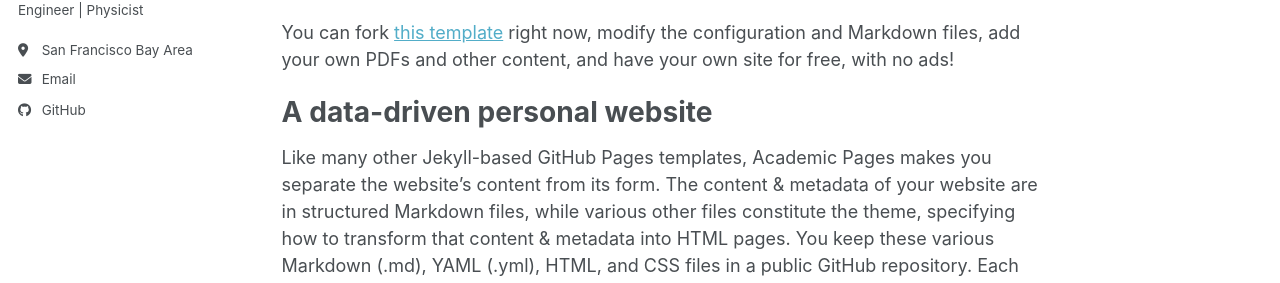
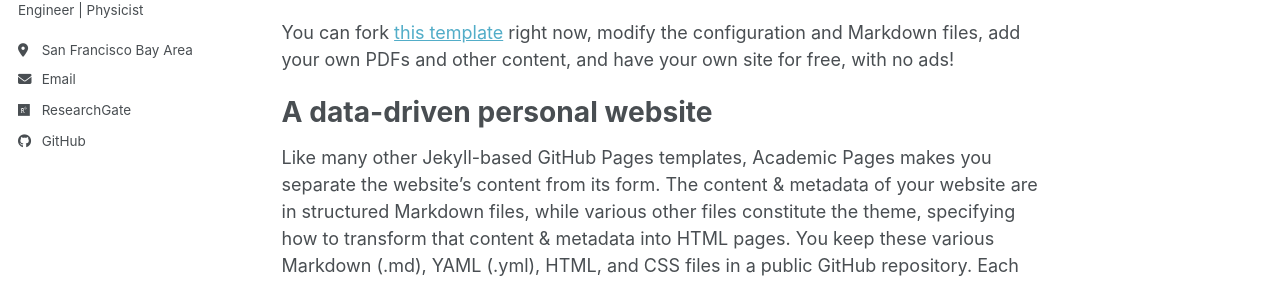
Before and after one commit to ChloeZhu1/ChloeZhu1.github.io, a Jekyll site: the page built from _pages/about.md, in a window 1280 px wide. Shown: the part 392-675 px from the top of the page. Built offline with Jekyll 4.4.1, drawn with Linux system fonts in a browser that asks for light colours; a script bundle is joined from its source files by our own code; library files that are not in the unit come from our copies.

Commit message:
Fix case sensitivity for ResearchGate variable

```diff
--- a/_includes/author-profile.html
+++ b/_includes/author-profile.html
@@ -59,7 +59,7 @@
       {% if author.pubmed %}
         <li><a href="{{ author.pubmed }}"><i class="ai ai-pubmed ai-fw icon-pad-right"></i>PubMed</a></li>
       {% endif %}
-      {% if author.researchgate %}
+      {% if author.ResearchGate %}
         <li><a href="{{ author.researchgate }}"><i class="fab fa-fw fa-researchgate icon-pad-right" aria-hidden="true"></i>ResearchGate</a></li>
       {% endif %}
       {% if author.scopus %}
```
